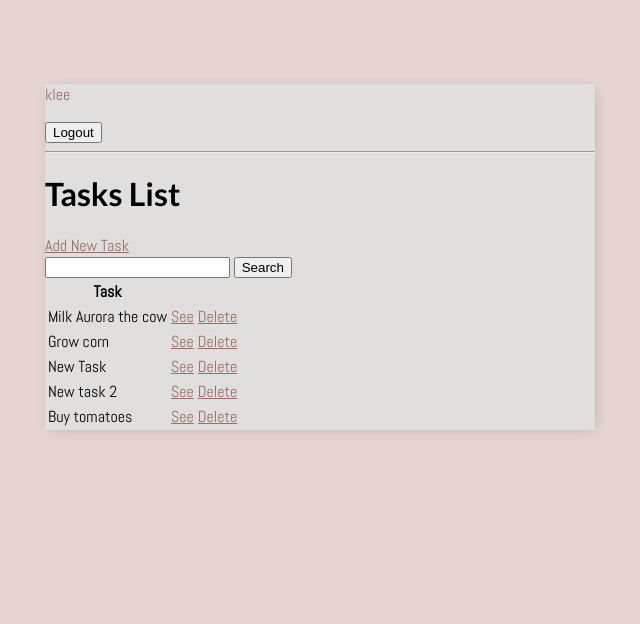
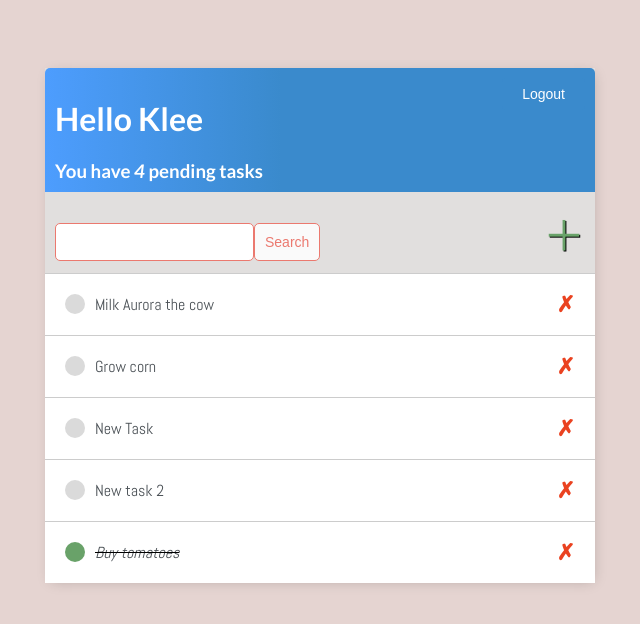
Before and after one commit to kleecollage/Python-Fundamentals, a Django app: page / in a window 1280 px wide. Shown: the top 624 px of the page, without its empty margins (320-960 px from the left). Run offline with Django 5.2, Linux system fonts and the light colour scheme; a user stored in the database is signed in; data comes from the database, SQL or seed files in the repository.

Commit message:
style(main): Implement styles on tasks lists view

```diff
--- a/Day16/src/WebProject/base/templates/base/main.html
+++ b/Day16/src/WebProject/base/templates/base/main.html
@@ -28,6 +28,97 @@
         a, p {
             color: #996E66;
         }
+        .top-bar {
+            display: flex;
+            justify-content: space-between;
+            color: #fff;
+            padding: 10px;
+            border-radius: 5px 5px 0 0;
+            background: linear-gradient(90deg, #4D9DFE 0%, #3A8ACC 43%, #3A8ACC 100%);
+        }
+        .top-bar input {
+            padding: 8px 20px;
+            border: none;
+            border-radius: 4px;
+            font-size: 14px;
+            color: #fff;
+            background-color: #3A8ACC;
+            cursor: pointer;
+            transition: background-color 0.3s ease;
+        }
+        .top-bar input[type="submit"]:hover {
+            background-color: #2a6a9e;
+        }
+        .wrapper-task {
+            display: flex;
+            align-items: center;
+            justify-content: space-between;
+            padding: 20px;
+            background-color: #fff;
+            border-top: 1px solid rgb(204, 204, 204);
+        }
+        .task-title {
+            display: flex;
+        }
+        .task-title a {
+            text-decoration: none;
+            color: #4B5156;
+            margin-left: 10px;
+        }
+        .icon-task-complete {
+            height: 20px;
+            width: 20px;
+            background-color: rgb(105, 162, 105);
+            border-radius: 50px;
+        }
+        .icon-task-incomplete {
+            height: 20px;
+            width: 20px;
+            background-color: rgb(218, 218, 218);
+            border-radius: 50px;
+        }
+        .delete-link {
+            text-decoration: none;
+            font-weight: 900;
+            color: #EA4220;
+            font-size: 22px;
+            line-height: 0;
+        }
+        #wrapper-add-search{
+            display: flex;
+            justify-content: space-between;
+            align-items: center;
+            padding: 10px;
+        }
+        #link-add {
+            color: #69A269;
+            text-decoration: none;
+            font-size: 42px;
+            text-shadow: 1px 1px #000;
+        }
+        input[type="text"],
+        input[type="password"],
+        textarea {
+            border: 1px solid #EB796F;
+            border-radius: 5px;
+            padding: 10px;
+            width: 90%;
+        }
+        label{
+            padding-top: 10px !important;
+            display: block;
+        }
+        .button {
+            border: 1px solid #EB796F;
+            background-color: #FAFAFA;
+            color: #EB796F;
+            padding: 10px;
+            font-size: 14px;
+            border-radius: 5px;
+            cursor: pointer;
+            text-decoration: none;
+        }
+
     </style>
 </head>
 <body>
--- a/Day16/src/WebProject/base/templates/base/task_list.html
+++ b/Day16/src/WebProject/base/templates/base/task_list.html
@@ -1,7 +1,12 @@
 {% extends 'base/main.html' %}
 {%  block content %}
+
+    <div class="top-bar">
+        <div>
+            <h1>Hello {{ request.user|title }}</h1>
+            <h3 style="margin: 0">You have <i>{{ count }}</i> pending task{{ count|pluralize }}</h3>
+        </div>
         {% if request.user.is_authenticated %}
-        <p>{{ request.user }}</p>
             <form action="{% url 'logout' %}" method="post">
                 {% csrf_token %}
                 <input type="submit" value="Logout"/>
@@ -9,34 +14,39 @@
         {% else %}
             <a href="{% url 'login' %}">Login</a>
         {% endif %}
-    <hr />
+    </div>
 
-    <h1>Tasks List {{ city }}</h1>
-    <a href="{% url 'create' %}">Add New Task</a>
 
-    <form method="get">
+    <div id="wrapper-add-search">
+        {#  SEARCH BAR  #}
+        <form method="get" style="margin-top: 20px; display: flex;">
             <input type="Text" name="search-area" value="{{ query }}" />
-        <input type="submit" value="Search" />
+            <input class="button" type="submit" value="Search" />
         </form>
+        {# NEW TASK #}
+        <a id="link-add" href="{% url 'create' %}">&#xFF0B;</a>
+    </div>
 
-    <table>
-        <thead>
-        <tr>
-            <th>Task</th>
-            <th></th>
-        </tr>
-        </thead>
+    {#  TASKS LIST  #}
+    <div class="wrapper-tasks-items">
         {% for task in Tasks %}
-            <tbody>
-            <tr>
-                <td>{{ task.title }}</td>
-    {#            <td><a href="{% url 'details' task.id %}">See</a></td> #}
-                <td><a href="{% url 'update' task.id %}">See</a></td>
-                <td><a href="{% url 'delete' task.id %}">Delete</a></td>
-            </tr>
-            </tbody>
+            <div class="wrapper-task">
+                {% if task.completed %}
+                    <div class="task-title">
+                        <div class="icon-task-complete"></div>
+                        <i><s><a href="{% url 'update' task.id %}">{{ task }}</a></s></i>
+                    </div>
+                    <a class="delete-link" href="{% url 'delete' task.id %}">&#x2717;</a>
+                {% else %}
+                    <div class="task-title">
+                        <div class="icon-task-incomplete"></div>
+                        <a href="{% url 'update' task.id %}">{{ task }}</a>
+                    </div>
+                    <a class="delete-link" href="{% url 'delete' task.id %}">&#x2717;</a>
+                {% endif %}
+            </div>
             {% empty %}
             <p>No tasks yet.</p>
         {% endfor %}
-    </table>
-{% endblock content %}
+    </div>
+{%  endblock content %}
```
Lines whose indentation alone changed are shown as unchanged.
